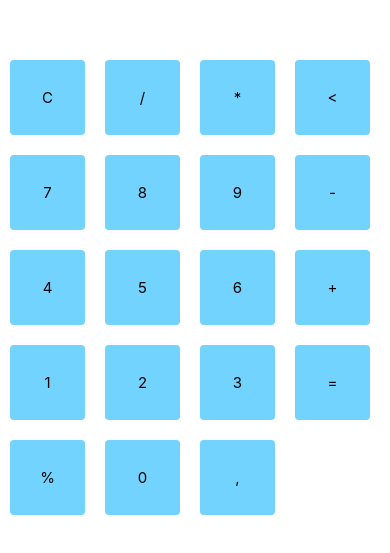
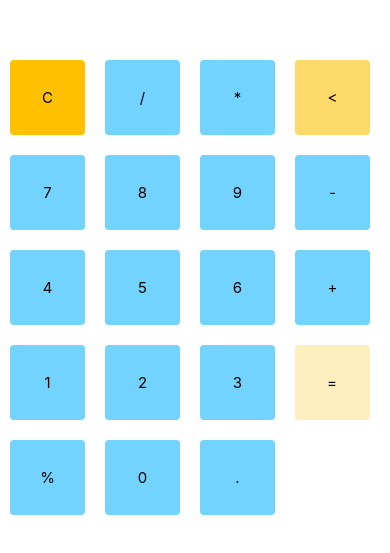
Before and after one commit to FromTellus/react-native-calculator, a React Native app: screen / in a window 390 px wide. Shown: the part 165-718 px from the top of the page. Built offline with nearby package versions, Linux system fonts and the light colour scheme.

Commit message:
added decimal functionality

```diff
--- a/Components/Calculator.js
+++ b/Components/Calculator.js
@@ -17,7 +17,13 @@ export default function CalculatorInput() {
     }
   }
 
-function removeLastCharacterInValue1() {
+ // add a comma to the end of value 1 if there is no comma in the string
+  function addComma() {
+    if (value1.indexOf(".") === -1) {
+      setValue1(value1 + ".");
+    }
+  }
+  function backspace() {
     setValue1(value1.slice(0, -1));
   }
 
@@ -45,13 +51,17 @@ function removeLastCharacterInValue1() {
 
   return (
     <>
-      <View>
-        <Text style={styles.value}> {result? result : value1}</Text>
+      <View style={styles.preview}>
+        <Text>{inputOne}</Text>
+        <Text>{operator}</Text>
+        <Text>{inputTwo}</Text>
+
       </View>
+        <Text style={styles.value}> {result ? result : value1}</Text>
       <View>
         <View style={styles.container}>
           <TouchableOpacity
-            style={styles.button}
+            style={styles.clearBtn}
             onPress={() => {
               setValue1("");
               setResult("");
@@ -83,14 +93,16 @@ function removeLastCharacterInValue1() {
             <Text style={styles.buttonText}>{"*"}</Text>
           </TouchableOpacity>
 
+          {
             <TouchableOpacity
-          style={styles.button}
+              style={styles.backspaceBtn}
               onPress={() => {
-            removeLastCharacterInValue1();
+                backspace();
               }}
             >
               <Text style={styles.buttonText}>{"<"}</Text>
             </TouchableOpacity>
+          }
 
           <TouchableOpacity
             style={styles.button}
@@ -113,6 +125,7 @@ function removeLastCharacterInValue1() {
             <Text style={styles.buttonText}>{"9"}</Text>
           </TouchableOpacity>
 
+          {
             <TouchableOpacity
               style={styles.button}
               onPress={() => {
@@ -122,6 +135,7 @@ function removeLastCharacterInValue1() {
             >
               <Text style={styles.buttonText}>{"-"}</Text>
             </TouchableOpacity>
+          }
 
           <TouchableOpacity
             style={styles.button}
@@ -144,6 +158,7 @@ function removeLastCharacterInValue1() {
             <Text style={styles.buttonText}>{"6"}</Text>
           </TouchableOpacity>
 
+          {
             <TouchableOpacity
               style={styles.button}
               onPress={() => {
@@ -153,6 +168,7 @@ function removeLastCharacterInValue1() {
             >
               <Text style={styles.buttonText}>{"+"}</Text>
             </TouchableOpacity>
+          }
 
             <TouchableOpacity
               style={styles.button}
@@ -174,13 +190,10 @@ function removeLastCharacterInValue1() {
             >
               <Text style={styles.buttonText}>{"3"}</Text>
             </TouchableOpacity>
-
           <TouchableOpacity
-            style={styles.button}
+            style={styles.calculateBtn}
             onPress={() => {
               setInputTwo(value1);
-
-              calculate();
             }}
           >
             <Text style={styles.buttonText}>{"="}</Text>
@@ -201,18 +214,22 @@ function removeLastCharacterInValue1() {
           </TouchableOpacity>
 
           <TouchableOpacity
-            style={styles.button}
-            onPress={() => console.log("future")}
-          >
-            <Text style={styles.buttonText}>{","}</Text>
+          onPress={addComma}
+          style={styles.button}>
+            <Text style={styles.buttonText}>{"."}</Text>
           </TouchableOpacity>
         </View>
+        <View></View>
       </View>
     </>
   );
 }
 
 const styles = StyleSheet.create({
+  preview: {
+    flexDirection: "column",
+    textAlign: "center",
+  },
   button: {
     width: 75,
     height: 75,
@@ -228,6 +245,60 @@ const styles = StyleSheet.create({
     maxWidth: 100,
     fontSize: "30",
   },
+  bottomTwoRows: {
+    flexDirection: "row",
+    flexWrap: "wrap",
+    justifyContent: "flex-start",
+    width: "75%",
+  },
+
+  clearBtn: {
+    width: 75,
+    height: 75,
+    alignItems: "center",
+    justifyContent: "center",
+    paddingVertical: 12,
+    paddingHorizontal: 32,
+    borderRadius: 4,
+    elevation: 3,
+    backgroundColor: "#FFC000",
+    margin: 10,
+    color: "black",
+    maxWidth: 100,
+    fontSize: "30",
+  },
+
+  backspaceBtn: {
+    width: 75,
+    height: 75,
+    alignItems: "center",
+    justifyContent: "center",
+    paddingVertical: 12,
+    paddingHorizontal: 32,
+    borderRadius: 4,
+    elevation: 3,
+    backgroundColor: "#FDD96A",
+    margin: 10,
+    color: "black",
+    maxWidth: 100,
+    fontSize: "30",
+  },
+
+  calculateBtn: {
+    width: 75,
+    height: 75,
+    justifyContent: "center",
+    paddingVertical: 12,
+    paddingHorizontal: 32,
+    borderRadius: 4,
+    elevation: 3,
+    backgroundColor: "#FFEFBF",
+    margin: 10,
+    color: "black",
+    maxWidth: 100,
+    fontSize: "30",
+  },
+
   text: {
     fontSize: "16",
     lineHeight: 21,
@@ -241,17 +312,10 @@ const styles = StyleSheet.create({
   container: {
     flexDirection: "row",
     flexWrap: "wrap",
+    justifyContent: "flex-start",
     width: "100%",
   },
-  resultContainer: {
-    alignItems: "center",
-    justifyContent: "center",
-    backgroundColor: "white",
-  },
-  resultBox: {
-    backgroundColor: "black",
-    flexDirection: "row",
-  },
+
   buttonText: {
     fontSize: 15,
   },
```
Lines whose indentation alone changed are shown as unchanged.
